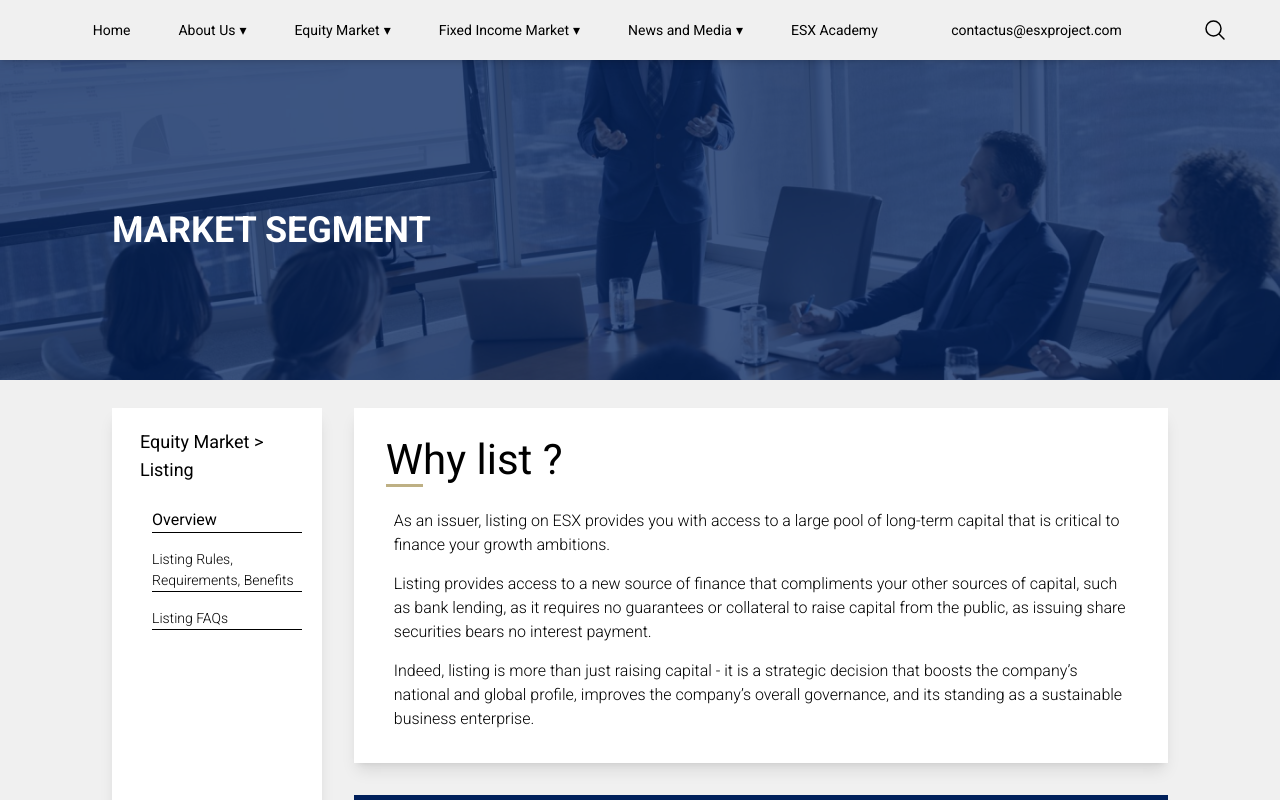
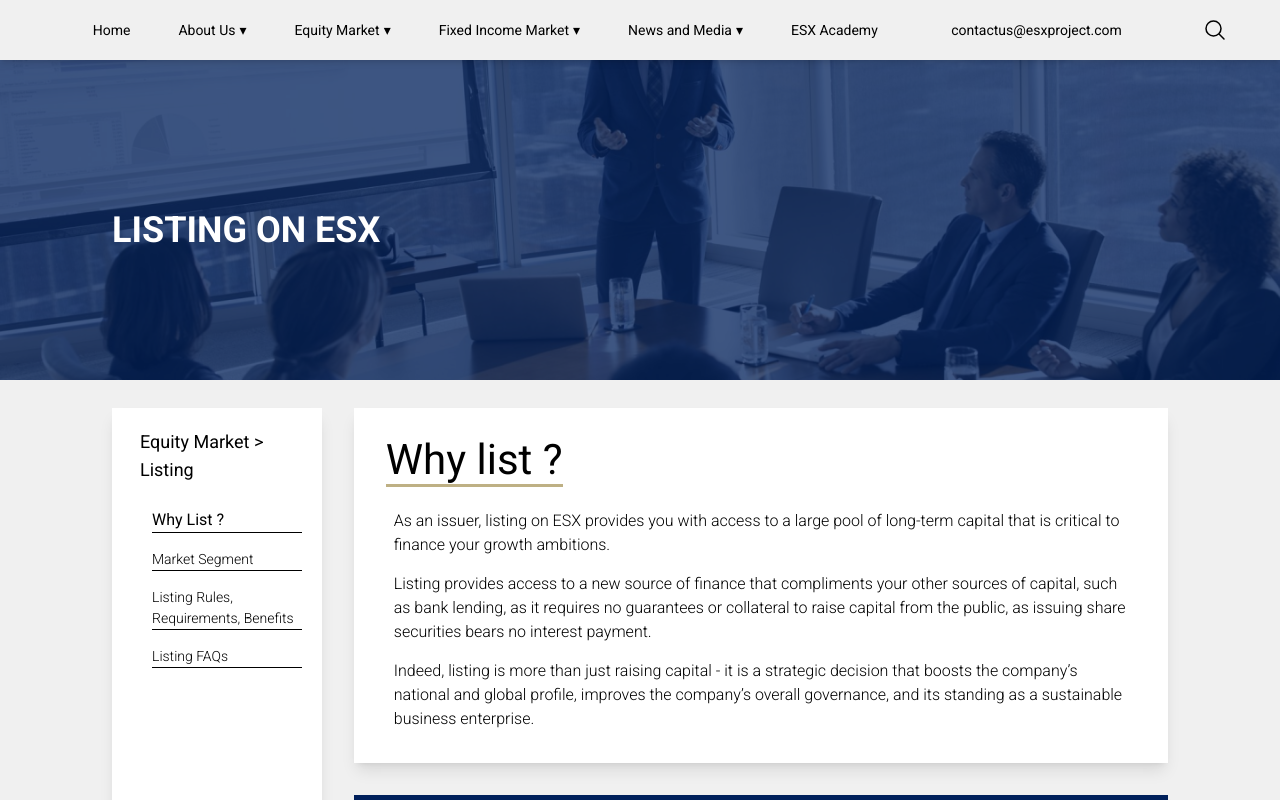
Before and after one commit to henizola/esx-new, a Next.js app: page /equity-market/listing in a window 1280 px wide. Shown: the top 800 px of the page. Built offline with nearby package versions, Linux system fonts and the light colour scheme.

Commit message:
addeed some comments

```diff
--- a/app/equity-market/listing/page.tsx
+++ b/app/equity-market/listing/page.tsx
@@ -21,11 +21,11 @@
       <SideMenu state={currentPage}>
         {[
           <Overview setStep={setNumber} step={currentPage} key={currentPage} />,
-          // <MarketSegment
-          //   setStep={setNumber}
-          //   step={currentPage}
-          //   key={currentPage}
-          // />,
+          <MarketSegment
+            setStep={setNumber}
+            step={currentPage}
+            key={currentPage}
+          />,
           <ListingRules
             setStep={setNumber}
             step={currentPage}
--- a/components/EquityMarket/EquityMarketOverview.tsx
+++ b/components/EquityMarket/EquityMarketOverview.tsx
@@ -119,7 +119,7 @@
                   ESX Equities Market is the division of ESX that allows issuers
                   of equity securities to raise long-term capital.
                 </p>
-                <h1 className='text-black  text-[20px] lg:text-subHeader  mb-[20px]'>
+                <h1 className='text-black  text-[20px] lg:text-paragraphSMmall font-light  mb-[20px]'>
                   ESX’s Equity Market Provides:
                 </h1>
 
--- a/components/EquityMarket/ListingFaqs/ListingFaqs.tsx
+++ b/components/EquityMarket/ListingFaqs/ListingFaqs.tsx
@@ -12,8 +12,8 @@
 
 const ListingFaqs: React.FC<ListingFaqsProps> = ({ setStep, step }) => {
   const items = [
-    "Overview",
-    // "Market Segment",
+    "Why List ?",
+    "Market Segment",
     "Listing Rules, Requirements, Benefits ",
     "Listing FAQs",
   ];
@@ -22,7 +22,7 @@
     <div className='flex flex-col w-full p-0 m-0'>
       <Banner
         backgroundImage={bannerImage}
-        title='Frequently asked questions'
+        title='Listing on ESX'
         description=''
       />
       <div className='grid sm:grid-cols-9 gap-8 lg:px-28 py-7'>
--- a/components/EquityMarket/ListingRules/ListingRules.tsx
+++ b/components/EquityMarket/ListingRules/ListingRules.tsx
@@ -12,8 +12,8 @@
 
 const ListingRules: React.FC<ListingRulesProps> = ({ setStep, step }) => {
   const items = [
-    "Overview",
-    // "Market Segment",
+    "Why List ?",
+    "Market Segment",
     "Listing Rules, Requirements, Benefits ",
     "Listing FAQs",
   ];
@@ -21,7 +21,7 @@
     <div className='flex flex-col w-full p-0 m-0'>
       <Banner
         backgroundImage={bannerImage}
-        title='Listing Rules and Requirements '
+        title='Listing on ESX'
         description='As an issuer listing on ESX provides you Wlth access to large pool of long-term capital that IS critical to finance your growth ambitions'
       />
       <div className='grid sm:grid-cols-9 gap-8 lg:px-28 py-7'>
--- a/components/EquityMarket/MarketSegment/MarketSegment.tsx
+++ b/components/EquityMarket/MarketSegment/MarketSegment.tsx
@@ -17,8 +17,8 @@
 
 const MarketSegment: React.FC<ListingRulesProps> = ({ setStep, step }) => {
   const items = [
-    "Overview",
-    // "Market Segment",
+    "Why List ?",
+    "Market Segment",
     "Listing Rules, Requirements, Benefits ",
     "Listing FAQs",
   ];
@@ -26,7 +26,7 @@
     <div className='flex flex-col w-full p-0 m-0'>
       <Banner
         backgroundImage={bannerImage}
-        title='Market Segment'
+        title='Listing On Esx'
         background='bg-light-blue'
       />
       <div className='grid sm:grid-cols-9 gap-8 lg:px-28 py-7'>
--- a/components/EquityMarket/OverView/Overview.tsx
+++ b/components/EquityMarket/OverView/Overview.tsx
@@ -12,8 +12,8 @@
 
 const Overview: React.FC<ListingRulesProps> = ({ setStep, step }) => {
   const items = [
-    "Overview",
-    // "Market Segment",
+    "Why List ?",
+    "Market Segment",
     "Listing Rules, Requirements, Benefits ",
     "Listing FAQs",
   ];
@@ -21,7 +21,7 @@
     <div className='flex flex-col w-full p-0 m-0'>
       <Banner
         backgroundImage={bannerImage}
-        title='Market Segment'
+        title='Listing on ESX'
         background='bg-light-blue'
       />
       <div className='grid sm:grid-cols-9 gap-8 lg:px-28 py-7'>
@@ -85,8 +85,10 @@
           <div className='grid sm:grid-cols-5 gap-5'>
             <Card width='col-span-5 flex flex-col pb-3'>
               <h1 className='text-black text-[24px] p-8 pt-5 pb-0 lg:text-header font-normal'>
-                <span className=' border-b-[3px] border-light-golden'> W</span>
-                hy list ?
+                <span className=' border-b-[3px] border-light-golden'>
+                  {" "}
+                  Why list ?
+                </span>
               </h1>
 
               {/* <Image
--- a/components/Header/Header.tsx
+++ b/components/Header/Header.tsx
@@ -168,32 +168,32 @@
   },
   {
     name: "Equity Market",
-    href: "/equity-market/listing",
+    href: "/equity-market",
     current: false,
     value: 0,
     submenu: [
       { name: "Overview", value: 0, href: "/equity-market", current: false },
       {
         name: "Listing on ESX",
-        href: "/equity-market",
-        value: 1,
+        href: "/equity-market/listing",
+        value: 0,
         current: false,
         submenu: [
           {
             name: "Market Segments",
-            value: 0,
+            value: 1,
             href: "/equity-market/listing",
             current: false,
           },
           {
             name: " Listing Rules, Requirements, Benefits",
             href: "/equity-market/listing",
-            value: 1,
+            value: 2,
             current: false,
           },
           {
             name: "Listing FAQs",
-            value: 2,
+            value: 3,
             href: "/equity-market/listing",
             current: false,
           },
```
